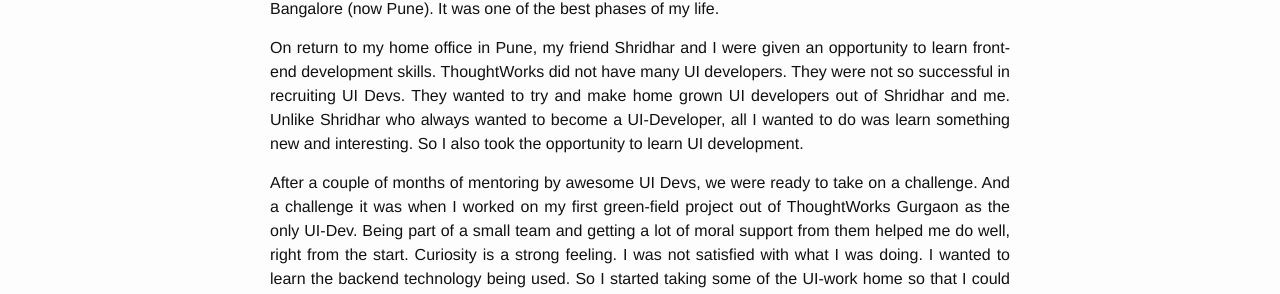
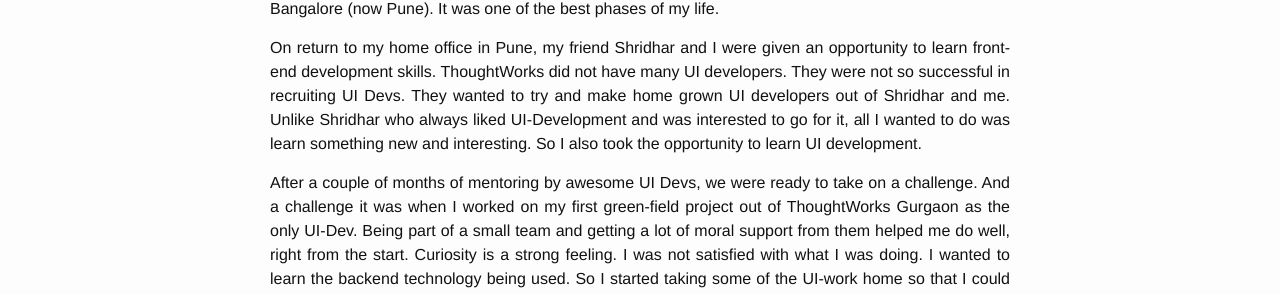
Before and after one commit to vishnun/vishnun.github.io, a Jekyll site: the page built from _posts/2015-02-14-how-to-be-not-a-just-ui-dev-at-thoughtworks.markdown, in a window 1280 px wide. Shown: the part 538-832 px from the top of the page. Built offline with Jekyll 4.4.1, drawn with Linux system fonts in a browser that asks for light colours; comment, search, counter and statistics services are not loaded.

Commit message:
Updating Shridhar's interest

```diff
--- a/_posts/2015-02-14-how-to-be-not-a-just-ui-dev-at-thoughtworks.markdown
+++ b/_posts/2015-02-14-how-to-be-not-a-just-ui-dev-at-thoughtworks.markdown
@@ -17,7 +17,7 @@
 
 <p>Right out of college, I joined ThoughtWorks as an application developer. The journey for every grad ThoughtWorker from around the world starts with a six week training at ThoughtWorks University in Bangalore (now Pune). It was one of the best phases of my life.</p>
 
-<p>On return to my home office in Pune, my friend Shridhar and I were given an opportunity to learn front-end development skills. ThoughtWorks did not have many UI developers. They were not so successful in recruiting UI Devs. They wanted to try and make home grown UI developers out of Shridhar and me. Unlike Shridhar who always wanted to become a UI-Developer, all I wanted to do was learn something new and interesting. So I also took the opportunity to learn UI development.</p>
+<p>On return to my home office in Pune, my friend Shridhar and I were given an opportunity to learn front-end development skills. ThoughtWorks did not have many UI developers. They were not so successful in recruiting UI Devs. They wanted to try and make home grown UI developers out of Shridhar and me. Unlike Shridhar who always liked UI-Development and was interested to go for it, all I wanted to do was learn something new and interesting. So I also took the opportunity to learn UI development.</p>
 
 <p>After a couple of months of mentoring by awesome UI Devs, we were ready to take on a challenge. And a challenge it was when I worked on my first green-field project out of ThoughtWorks Gurgaon as the only UI-Dev. Being part of a small team and getting a lot of moral support from them helped me do well, right from the start. Curiosity is a strong feeling. I was not satisfied with what I was doing. I wanted to learn the backend technology being used. So I started taking some of the UI-work home so that I could spent some time in office pairing with others to learn basics of Ruby on Rails (RoR). This project and my initiative to learn RoR helped me understand the building blocks of RoR.</p>
 
```
Also changed, not shown: 1 other file.
